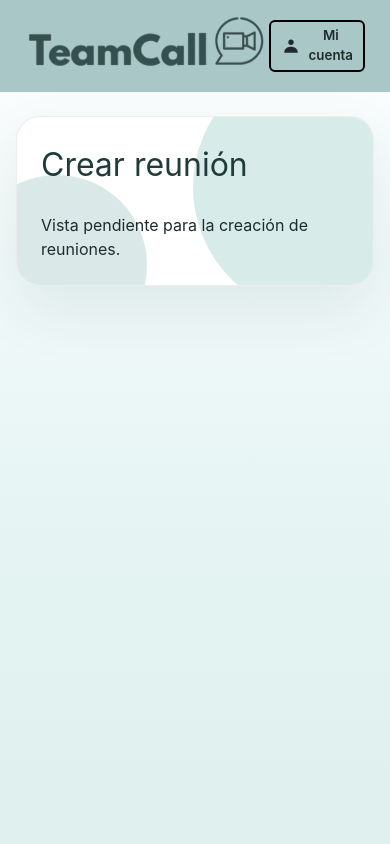
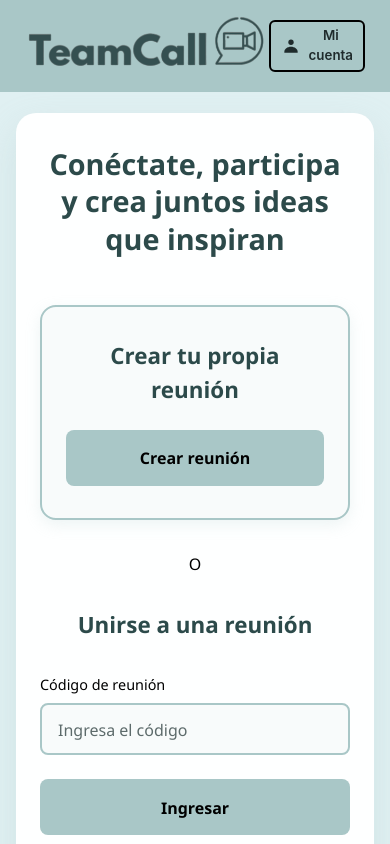
Before and after one commit to MP3-Plataforma-de-Videoconferencias/MP3-client, a React (Vite) app: page /meetings/create in a window 390 px wide. Shown: the top 844 px of the page. Built offline with nearby package versions, Linux system fonts and the light colour scheme; no server answers.

Commit message:
Create meeting

```diff
--- a/src/components/layout/Footer.tsx
+++ b/src/components/layout/Footer.tsx
@@ -9,10 +9,12 @@ import TeamCall from '../../assets/teamcall.png'
 export function Footer(): JSX.Element {
   const { pathname } = useLocation()
 
-  // Do not render the site footer on meeting pages (they have their own controls)
-  if (pathname.startsWith('/meetings')) return <></>
+  // Hide the site footer only for meeting rooms (e.g. `/meetings/:id`).
+  // Keep it visible on `/meetings` or `/meetings/create`.
+  const isMeetingRoom = pathname.startsWith('/meetings/') && !pathname.startsWith('/meetings/create')
+  if (isMeetingRoom) return <></>
   return (
-    <footer className="site-footer mt-auto bg-[#cfe6e3] text-[#1f3c3a]">
+    <footer className="site-footer mt-auto bg-[#a9c7c7] text-[#1f3c3a]">
       <div className="mx-auto flex max-w-6xl flex-col gap-6 px-4 py-8 sm:flex-row sm:items-start sm:justify-between">
 
         <div className="flex flex-col items-center sm:items-start">
--- a/src/pages/CreateMeetingPage.tsx
+++ b/src/pages/CreateMeetingPage.tsx
@@ -2,13 +2,61 @@
  * Create meeting page component (placeholder)
  * @returns {JSX.Element} Placeholder component
  */
+
+import "../styles/CreateMeetingPage.scss";
+
 export function CreateMeetingPage(): JSX.Element {
   return (
-    <div className="page-shell">
-      <div className="bubble-panel">
-        <h1 className="page-heading">Crear reunión</h1>
-        <p>Vista pendiente para la creación de reuniones.</p>
+
+    <div className="create-meeting-page">
+      <div className="create-meeting-container">
+        {/* Sección principal */}
+        <section className="hero-section">
+          <h1 className="hero-title">
+            Conéctate, participa y crea juntos ideas que inspiran
+          </h1>
+
+          <div className="creation-section">
+            <div className="creation-card">
+              <h2 className="creation-title">Crear tu propia reunión</h2>
+
+              <button className="create-button primary-button">
+                Crear reunión
+              </button>
+            </div>
+
+            <div className="divider-vertical" style={{color: 'black'}}>
+              <span>O</span>
+            </div>
+
+            <div className="join-section">
+              <h2 className="join-title">Unirse a una reunión</h2>
+
+              <div className="join-form">
+                <div className="input-group">
+                  <label htmlFor="meeting-code" className="input-label">
+                    Código de reunión
+                  </label>
+                  <input
+                    id="meeting-code"
+                    type="text"
+                    placeholder="Ingresa el código"
+                    className="code-input"
+                  />
+                </div>
+
+
+
+                <button className="join-button primary-button">
+                  Ingresar
+                </button>
+              </div>
+            </div>
+          </div>
+        </section>
+
+
       </div>
     </div>
-  )
-}
+  );
+};
--- /dev/null
+++ b/src/styles/CreateMeetingPage.scss
@@ -0,0 +1,234 @@
+.create-meeting-page {
+  min-height: 100vh;
+  background: #e0f0f2;
+  padding: 2rem;
+  display: flex;
+  align-items: center;
+  justify-content: center;
+  font-family: 'Segoe UI', Tahoma, Geneva, Verdana, sans-serif;
+
+  .create-meeting-container {
+    max-width: 1000px;
+    width: 100%;
+    background: rgba(255, 255, 255, 0.95);
+    border-radius: 20px;
+    padding: 3rem;
+    box-shadow: 0 15px 35px rgba(169, 199, 199, 0.3);
+    backdrop-filter: blur(10px);
+  }
+
+  .hero-section {
+    text-align: center;
+    margin-bottom: 2rem;
+
+    .hero-title {
+      font-size: 2.2rem;
+      font-weight: 600;
+      color: #2C4A4A;
+      margin-bottom: 3rem;
+      line-height: 1.3;
+    }
+  }
+
+    .creation-section {
+      display: grid;
+      /* stack sections vertically: crear / divider / unirse become rows */
+      grid-template-columns: 1fr;
+      grid-auto-rows: auto;
+      gap: 2rem;
+      align-items: start;
+      margin-bottom: 3rem;
+
+    .creation-card {
+      background: #F8FBFB;
+      border: 2px solid #A9C7C7;
+      border-radius: 16px;
+      padding: 2.5rem;
+      text-align: center;
+      transition: all 0.3s ease;
+      box-shadow: 0 5px 15px rgba(169, 199, 199, 0.2);
+
+      &:hover {
+        border-color: #8BB3B3;
+        transform: translateY(-2px);
+        box-shadow: 0 8px 25px rgba(169, 199, 199, 0.3);
+      }
+
+      .creation-title {
+        font-size: 1.4rem;
+        font-weight: 600;
+        color: #2C4A4A;
+        margin-bottom: 1.5rem;
+      }
+
+      .host-info {
+        margin-bottom: 2rem;
+
+
+      }
+    }
+
+
+    .join-section {
+      .join-title {
+        font-size: 1.4rem;
+        font-weight: 600;
+        color: #2C4A4A;
+        margin-bottom: 2rem;
+        text-align: center;
+      }
+
+      .join-form {
+        .input-group {
+          margin-bottom: 1.5rem;
+          text-align: left;
+
+          .input-label {
+            display: block;
+            font-weight: 500;
+            color: black;
+            margin-bottom: 0.5rem;
+            font-size: 0.9rem;
+          }
+
+          .code-input,
+          .name-input {
+            width: 100%;
+            padding: 0.75rem 1rem;
+            border: 2px solid #A9C7C7;
+            border-radius: 8px;
+            font-size: 1rem;
+            color: black;
+            background: #F8FBFB;
+            transition: all 0.3s ease;
+
+            &:focus {
+              outline: none;
+              border-color: #A9C7C7;
+              background: white;
+              box-shadow: 0 0 0 3px rgba(169, 199, 199, 0.1);
+            }
+
+            &::placeholder {
+              color: #5d6b6b;
+            }
+          }
+        }
+      }
+    }
+  }
+
+
+  .primary-button,
+  .secondary-button {
+    width: 100%;
+    padding: 1rem 2rem;
+    border: none;
+    border-radius: 8px;
+    font-size: 1rem;
+    font-weight: 600;
+    cursor: pointer;
+
+    text-transform: none;
+
+    &:focus {
+      outline: none;
+      box-shadow: 0 0 0 3px rgba(169, 199, 199, 0.2);
+    }
+  }
+
+  .primary-button {
+    background: #A9C7C7;
+    color: rgb(0, 0, 0);
+
+    &:hover {
+      background: linear-gradient(135deg, #97B7B7, #7AA3A3);
+      box-shadow: 0 8px 20px rgba(169, 199, 199, 0.4);
+    }
+  }
+
+  .secondary-button {
+    background: #F8FBFB;
+    color: #5A7D7D;
+    border: 2px solid #A9C7C7;
+
+    &:hover {
+      background: #A9C7C7;
+      color: white;
+      box-shadow: 0 8px 20px rgba(169, 199, 199, 0.3);
+    }
+  }
+
+  // Footer
+  .page-footer {
+    .divider-horizontal {
+      height: 1px;
+      background: linear-gradient(90deg, transparent, #A9C7C7, transparent);
+      margin: 2rem 0;
+    }
+
+    .footer-content {
+      display: grid;
+      grid-template-columns: 2fr 1fr;
+      gap: 3rem;
+      align-items: start;
+
+      .brand-section {
+        .brand-title {
+          font-size: 1.4rem;
+          font-weight: 700;
+          color: #2C4A4A;
+          margin-bottom: 1rem;
+        }
+
+        .brand-description {
+          color: #5A7D7D;
+          line-height: 1.6;
+          font-size: 0.95rem;
+        }
+      }
+
+
+
+
+    }
+  }
+
+  // Responsive
+  @media (max-width: 768px) {
+    padding: 1rem;
+
+    .create-meeting-container {
+      padding: 2rem 1.5rem;
+    }
+
+    .hero-title {
+      font-size: 1.8rem !important;
+    }
+
+    .creation-section {
+      grid-template-columns: 1fr;
+      gap: 2rem;
+
+      .divider-vertical {
+        &::before {
+          width: 80%;
+          height: 2px;
+        }
+
+        span {
+          padding: 0.5rem 1rem;
+        }
+      }
+    }
+
+    .footer-content {
+      grid-template-columns: 1fr !important;
+      gap: 2rem !important;
+    }
+
+    .creation-card {
+      padding: 2rem 1.5rem !important;
+    }
+  }
+}
```
